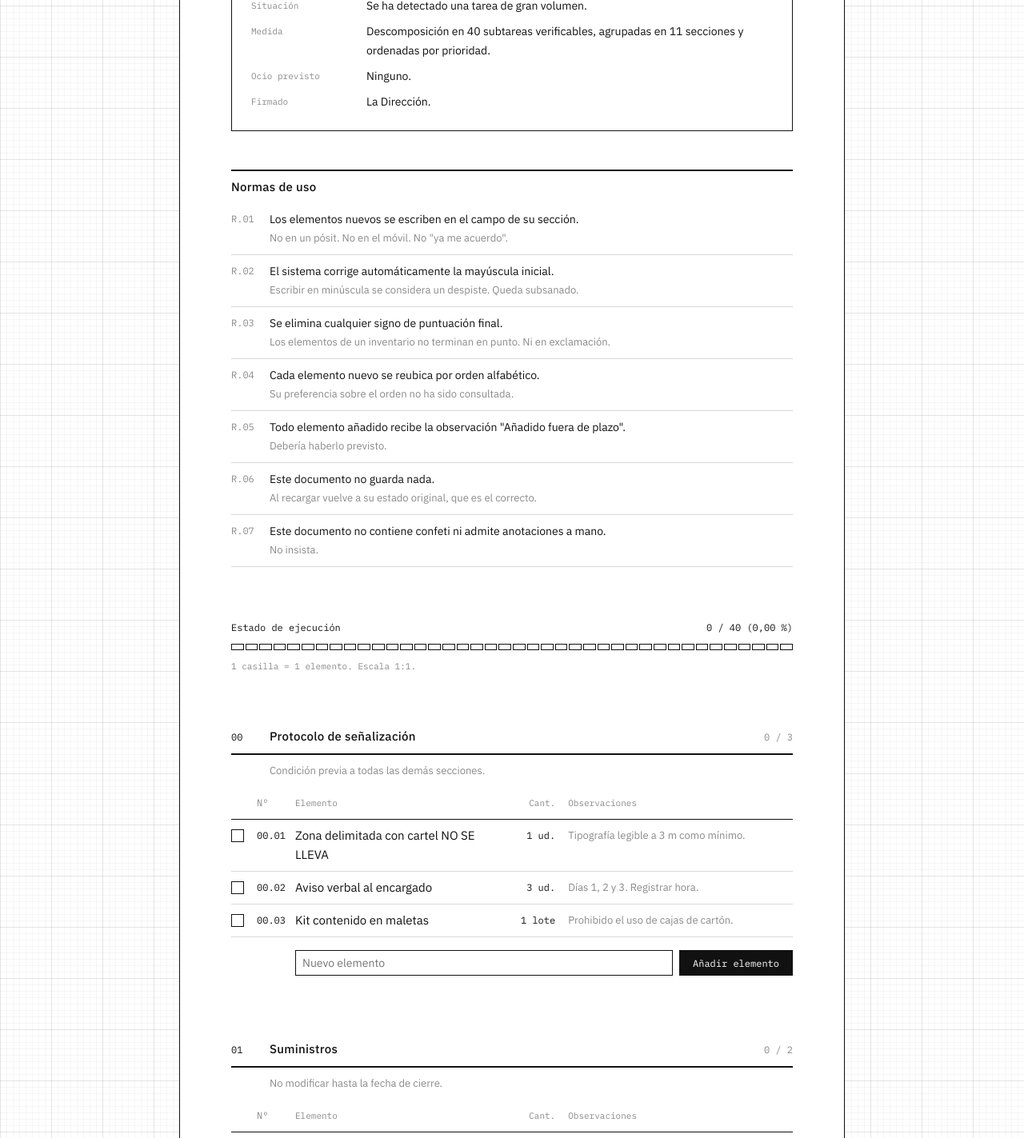
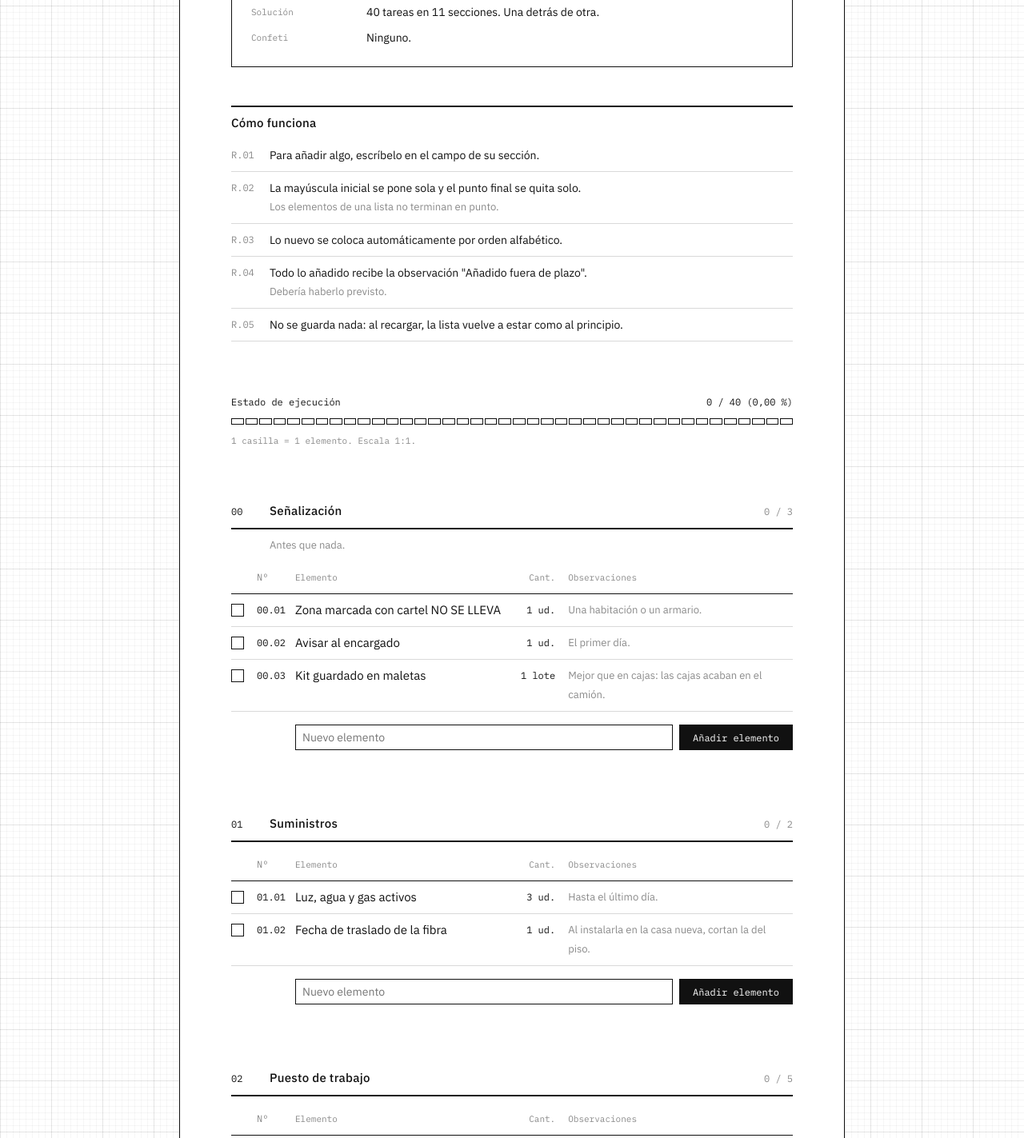
Before and after one commit to PabloLabian/mudanza-en-orden, a plain HTML site: page index.html in a window 1280 px wide. Shown: the part 505-1928 px from the top of the page at 80% size. Drawn offline with Linux system fonts and the light colour scheme.

Commit message:
Add files via upload

```diff
--- a/index.html
+++ b/index.html
@@ -195,26 +195,23 @@ footer div:nth-child(even){text-align:right}
   </div>
 
   <h1>Inventario de permanencia en vivienda de origen</h1>
-  <p class="sub">Relación exhaustiva de los elementos que no deben ser retirados por la empresa de mudanzas durante el periodo transitorio. Lectura de arriba abajo. No saltarse secciones.</p>
+  <p class="sub">Todo lo que se queda en el piso mientras seguimos yendo unos días más. Ordenado, numerado y sin sorpresas.</p>
 
   <dl class="memo">
     <dt>Asunto</dt><dd>Mudanza.</dd>
-    <dt>Situación</dt><dd>Se ha detectado una tarea de gran volumen.</dd>
-    <dt>Medida</dt><dd>Descomposición en 40 subtareas verificables, agrupadas en 11 secciones y ordenadas por prioridad.</dd>
-    <dt>Ocio previsto</dt><dd>Ninguno.</dd>
-    <dt>Firmado</dt><dd>La Dirección.</dd>
+    <dt>Situación</dt><dd>Son muchas cosas a la vez.</dd>
+    <dt>Solución</dt><dd>40 tareas en 11 secciones. Una detrás de otra.</dd>
+    <dt>Confeti</dt><dd>Ninguno.</dd>
   </dl>
 
   <div class="rules">
-    <h2>Normas de uso</h2>
+    <h2>Cómo funciona</h2>
     <ol>
-      <li><span>Los elementos nuevos se escriben en el campo de su sección.<small>No en un pósit. No en el móvil. No "ya me acuerdo".</small></span></li>
-      <li><span>El sistema corrige automáticamente la mayúscula inicial.<small>Escribir en minúscula se considera un despiste. Queda subsanado.</small></span></li>
-      <li><span>Se elimina cualquier signo de puntuación final.<small>Los elementos de un inventario no terminan en punto. Ni en exclamación.</small></span></li>
-      <li><span>Cada elemento nuevo se reubica por orden alfabético.<small>Su preferencia sobre el orden no ha sido consultada.</small></span></li>
-      <li><span>Todo elemento añadido recibe la observación "Añadido fuera de plazo".<small>Debería haberlo previsto.</small></span></li>
-      <li><span>Este documento no guarda nada.<small>Al recargar vuelve a su estado original, que es el correcto.</small></span></li>
-      <li><span>Este documento no contiene confeti ni admite anotaciones a mano.<small>No insista.</small></span></li>
+      <li><span>Para añadir algo, escríbelo en el campo de su sección.</span></li>
+      <li><span>La mayúscula inicial se pone sola y el punto final se quita solo.<small>Los elementos de una lista no terminan en punto.</small></span></li>
+      <li><span>Lo nuevo se coloca automáticamente por orden alfabético.</span></li>
+      <li><span>Todo lo añadido recibe la observación "Añadido fuera de plazo".<small>Debería haberlo previsto.</small></span></li>
+      <li><span>No se guarda nada: al recargar, la lista vuelve a estar como al principio.</span></li>
     </ol>
   </div>
 
@@ -228,51 +225,51 @@ footer div:nth-child(even){text-align:right}
     <div class="end">Fin del documento.</div>
     <div>Página 1 de 1</div>
     <div>Este documento no contiene confeti.</div>
-    <div>No se aceptan anotaciones a mano.</div>
+    <div>Revisado. Dos veces.</div>
   </footer>
 </main>
 
 <script>
 const SECTIONS = [
-  {t:"Protocolo de señalización", note:"Condición previa a todas las demás secciones.", items:[
-    ["Zona delimitada con cartel NO SE LLEVA","1 ud.","Tipografía legible a 3 m como mínimo."],
-    ["Aviso verbal al encargado","3 ud.","Días 1, 2 y 3. Registrar hora."],
-    ["Kit contenido en maletas","1 lote","Prohibido el uso de cajas de cartón."]
+  {t:"Señalización", note:"Antes que nada.", items:[
+    ["Zona marcada con cartel NO SE LLEVA","1 ud.","Una habitación o un armario."],
+    ["Avisar al encargado","1 ud.","El primer día."],
+    ["Kit guardado en maletas","1 lote","Mejor que en cajas: las cajas acaban en el camión."]
   ]},
-  {t:"Suministros", note:"No modificar hasta la fecha de cierre.", items:[
-    ["Luz, agua y gas en servicio","3 ud.","Hasta el último día, inclusive."],
-    ["Fecha de traslado de fibra","1 ud.","Confirmar por escrito."]
+  {t:"Suministros", note:"", items:[
+    ["Luz, agua y gas activos","3 ud.","Hasta el último día."],
+    ["Fecha de traslado de la fibra","1 ud.","Al instalarla en la casa nueva, cortan la del piso."]
   ]},
   {t:"Puesto de trabajo", note:"", items:[
     ["Portátil y cargadores","1 lote",""],
-    ["Regleta y alargador","2 ud.","Longitud del alargador: 3 m."],
+    ["Regleta y alargador","2 ud.",""],
     ["Auriculares y equipo diario","1 lote",""],
     ["Mesa plegable y silla","2 ud.","Altura de mesa: 72 a 75 cm."],
-    ["Router del operador","1 ud.","Hasta el traslado de línea."]
+    ["Router del operador","1 ud.","Hasta el traslado de la línea."]
   ]},
-  {t:"Descanso nocturno", note:"Sección condicional. Aplicar solo si se pernocta.", items:[
-    ["Cama o colchón hinchable","1 ud.","Verificar estanqueidad la víspera."],
+  {t:"Dormir", note:"Solo si os quedáis a pasar la noche.", items:[
+    ["Cama o colchón hinchable","1 ud.",""],
     ["Sábanas y almohadas","1 juego",""],
     ["Manta o nórdico","1 ud.",""]
   ]},
-  {t:"Higiene", note:"", items:[
+  {t:"Baño", note:"", items:[
     ["Toallas","2 ud.",""],
-    ["Papel higiénico","4 rollos","Cantidad mínima. No negociable."],
+    ["Papel higiénico","4 rollos",""],
     ["Gel, champú, cepillos y desodorante","1 lote",""],
     ["Secador","1 ud.",""],
-    ["Medicación","1 lote","Según pauta vigente."]
+    ["Medicación","1 lote",""]
   ]},
-  {t:"Cocina mínima", note:"No se cocina. Se subsiste.", items:[
+  {t:"Cocina mínima", note:"", items:[
     ["Cafetera y café","1 ud.",""],
-    ["Tazas, platos, vasos y cubiertos","2 juegos","Uno por persona."],
+    ["Tazas, platos, vasos y cubiertos","2 juegos",""],
     ["Sartén o cazo y cuchillo","2 ud.",""],
     ["Lavavajillas y bayeta","2 ud.",""],
     ["Bolsas de basura","10 ud.",""],
-    ["Agua y alimentos no perecederos","1 lote","Caducidad posterior a la fecha de cierre."]
+    ["Agua y comida que no caduque","1 lote",""]
   ]},
-  {t:"Indumentaria", note:"", items:[
+  {t:"Ropa", note:"", items:[
     ["Maleta con ropa","1 ud./persona","Doblada. No enrollada."],
-    ["Cargador de móvil","1 ud./persona","No se comparten cargadores."]
+    ["Cargador de móvil","1 ud./persona",""]
   ]},
   {t:"Limpieza final", note:"", items:[
     ["Escoba, recogedor, fregona y cubo","4 ud.",""],
@@ -284,17 +281,17 @@ const SECTIONS = [
     ["Cinta americana","1 rollo","Corte recto. Nunca rasgado."],
     ["Bombillas de repuesto","2 ud.","Misma temperatura de color que las instaladas."]
   ]},
-  {t:"Transporte personal", note:"No delegable en la empresa de mudanzas.", items:[
-    ["DNI, escrituras, hipoteca y contratos","1 carpeta","Ordenados por fecha."],
-    ["Llaves de ambas viviendas","2 juegos","Etiquetadas."],
+  {t:"Va contigo en el coche", note:"Esto no se lo lleva la empresa.", items:[
+    ["DNI, escrituras, hipoteca y contratos","1 carpeta","Ordenados por fecha, claro."],
+    ["Llaves de las dos casas","2 juegos",""],
     ["Ordenadores y discos de trabajo","1 lote",""],
     ["Joyas y dinero","1 lote",""]
   ]},
-  {t:"Cierre", note:"Ejecutar en el orden indicado.", items:[
-    ["Fotografía de contadores","3 ud.","Luz, agua y gas. Lectura legible."],
-    ["Revisión de armarios, cajones, trastero y tendedero","4 zonas","Sentido horario."],
-    ["Retirada del kit en vehículo propio","1 viaje","Dos como máximo."],
-    ["Entrega de llaves","1 ud.","Sin despedidas prolongadas."]
+  {t:"Último día", note:"", items:[
+    ["Foto a los contadores","3 ud.","Luz, agua y gas."],
+    ["Repaso a armarios, cajones, trastero y tendedero","4 zonas","En sentido horario."],
+    ["Lo que quede del kit, al coche","1 viaje",""],
+    ["Entregar las llaves","1 ud.",""]
   ]}
 ];
 
@@ -332,7 +329,7 @@ function render(){
         <td class="num">${pad(i)}.${pad(j + 1)}</td>
         <td class="el">${esc(it[0])}</td>
         <td class="qty">${esc(it[1])}</td>
-        <td class="obs">${esc(it[2] || "Sin observaciones.")}</td>
+        <td class="obs">${esc(it[2] || "")}</td>
       </tr>`;
     }).join("");
     document.querySelector(`[data-c="${i}"]`).textContent = d + " / " + s.items.length;
@@ -357,7 +354,7 @@ function addItem(box){
   const input = box.querySelector("input");
   const msg = document.querySelector(`[data-m="${i}"]`);
   let t = input.value.trim().replace(/\s+/g, " ");
-  if(!t){ msg.textContent = "Error 01: campo vacío. Nada que añadir."; input.focus(); return; }
+  if(!t){ msg.textContent = "El campo está vacío."; input.focus(); return; }
   t = t.charAt(0).toUpperCase() + t.slice(1).replace(/[.!¡¿?]+$/, "");
   const prev = SECTIONS[i].items.map(x => x[0]);
   const keepChecked = new Set([...checked].filter(id => id.startsWith(i + ".")).map(id => prev[+id.split(".")[1]]));
@@ -367,7 +364,7 @@ function addItem(box){
   SECTIONS[i].items.forEach((x, j) => { if(keepChecked.has(x[0])) checked.add(i + "." + j); });
   input.value = "";
   input.focus();
-  msg.textContent = "Elemento registrado. Orden alfabético restablecido. Mayúscula inicial corregida.";
+  msg.textContent = "Añadido y colocado por orden alfabético.";
   render();
 }
 
```
